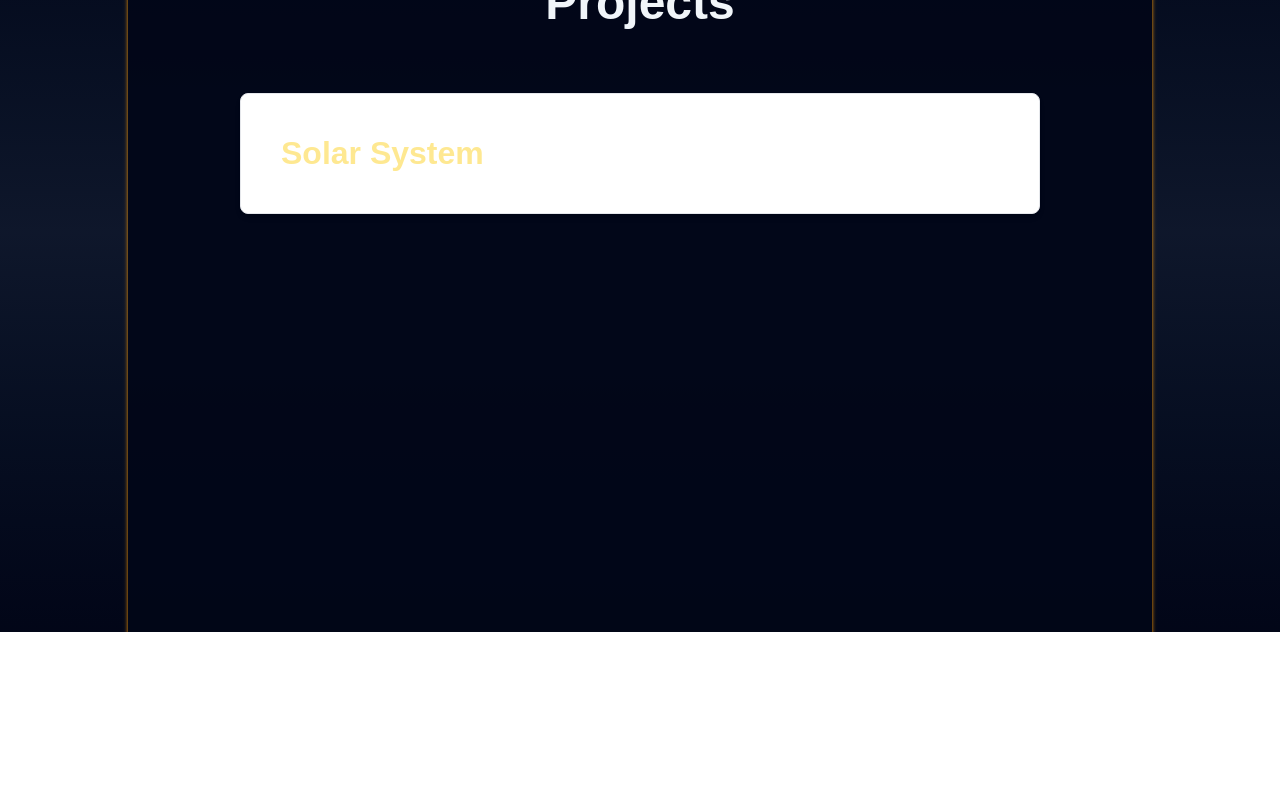
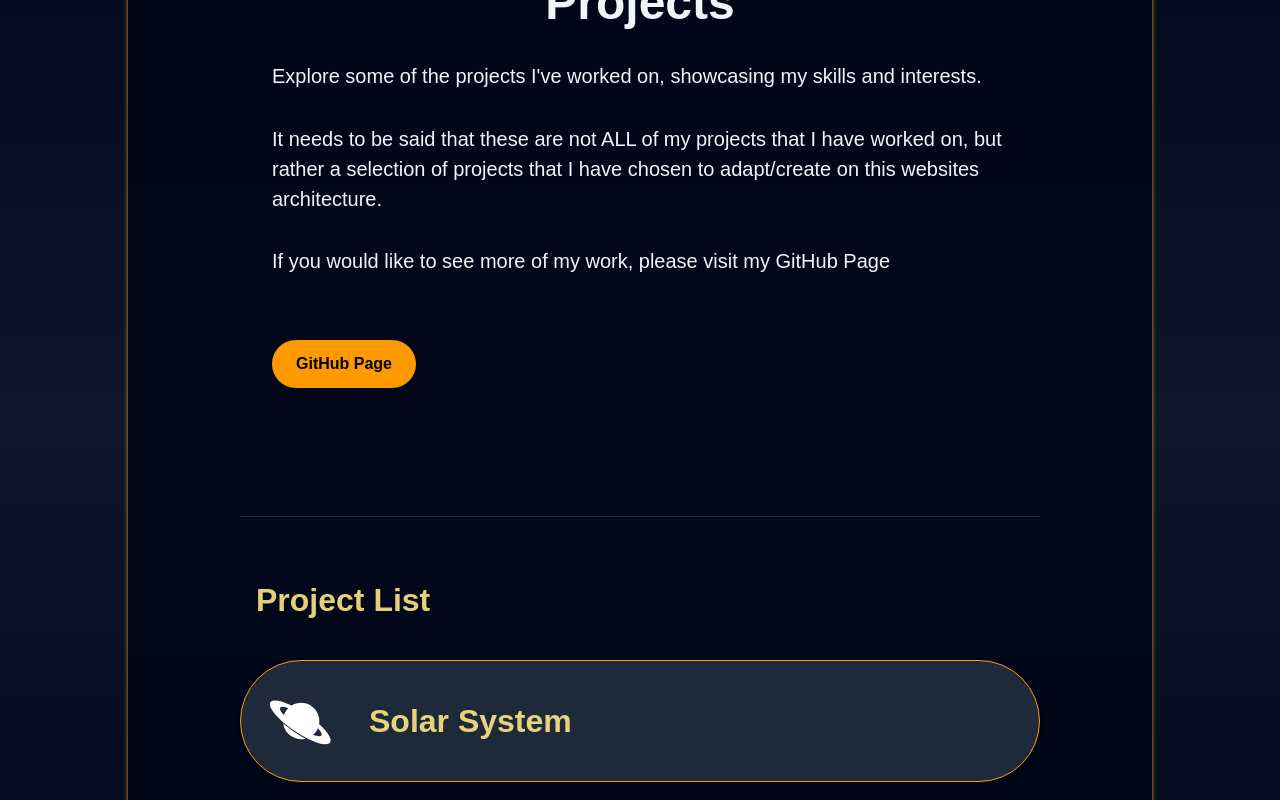
Before and after one commit to PapsBurr/personal-website-fullstack, a Next.js app in the folder frontend/: page /projects in a window 1280 px wide. Shown: the part 340-1140 px from the top of the page. Before the commit the page ends 972 px from the top, so only its background shows below. Built offline with nearby package versions, Linux system fonts and the light colour scheme.

Commit message:
feat: redesign projects page

```diff
--- a/frontend/src/app/projects/page.tsx
+++ b/frontend/src/app/projects/page.tsx
@@ -1,23 +1,53 @@
 import Link from "next/link";
 
 export default function ProjectsPage() {
-  const navLinks = [{ href: "/projects/solarsystem", label: "Solar System" }];
+  const projectLinks = [
+    {
+      href: "/projects/solarsystem",
+      icon: "/saturn-icon-white.svg",
+      alt: "Saturn Icon",
+      label: "Solar System",
+    },
+  ];
 
   return (
     <div className="page-shell">
       <main className="page-main">
         <div className="container mx-auto px-4 py-8">
           <h1 className="text-center text-4xl font-bold mb-16">Projects</h1>
-          <div className="pt-12">
-            {navLinks.map((link) => (
+          {/* Opening statement */}
+          <p className="mt-6 text-lg text-slate-100">
+            Explore some of the projects I've worked on, showcasing my skills
+            and interests.
+          </p>
+          <p>
+            It needs to be said that these are not ALL of my projects that I
+            have worked on, but rather a selection of projects that I have
+            chosen to adapt/create on this websites architecture.
+          </p>
+          <p>
+            If you would like to see more of my work, please visit my GitHub
+            Page
+          </p>
+          <Link href="https://github.com/nathanpons" className="primary-button">
+            GitHub Page
+          </Link>
+
+          {/* Project List */}
+          <div className="pt-12 my-24 border-t border-slate-700/60">
+            <h2 className="text-2xl font-semibold my-12">Project List</h2>
+            {projectLinks.map((link) => (
               <Link
                 key={link.href}
                 href={link.href}
-                className="block p-6 bg-white dark:bg-gray-800 rounded-lg shadow-md hover:shadow-xl transition-shadow duration-300 border border-gray-200 dark:border-gray-700"
+                className="block rounded-full p-6 my-10 bg-gray-800 border border-amber-500 shadow-md hover:bg-amber-900/40 transition-shadow duration-300"
               >
-                <h2 className="text-xl font-semibold text-gray-900 dark:text-white">
-                  {link.label}
-                </h2>
+                <div className="flex items-center gap-4">
+                  <img src={link.icon} alt={link.alt} className="w-18 h-18" />
+                  <h2 className="text-xl font-semibold text-gray-900 dark:text-white">
+                    {link.label}
+                  </h2>
+                </div>
               </Link>
             ))}
           </div>
```
